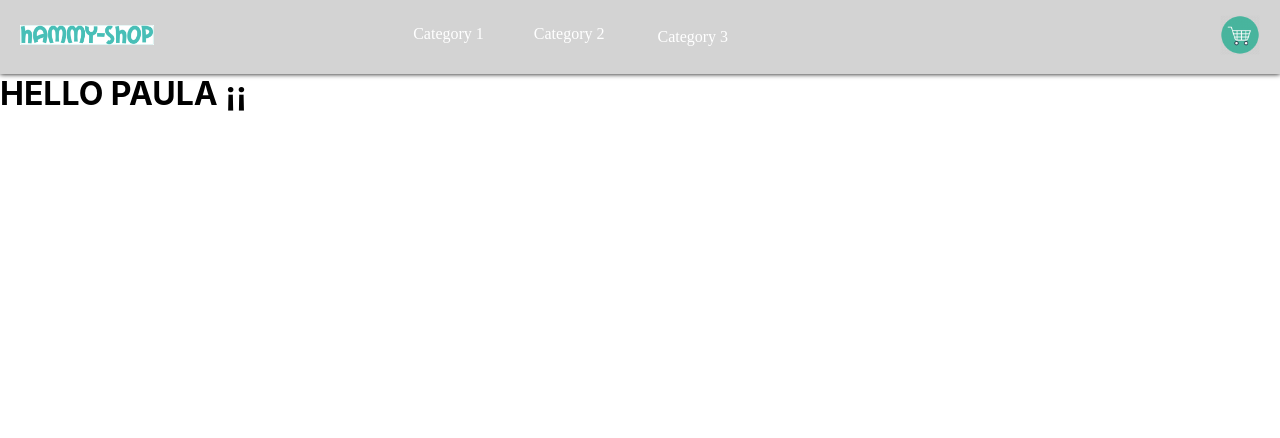
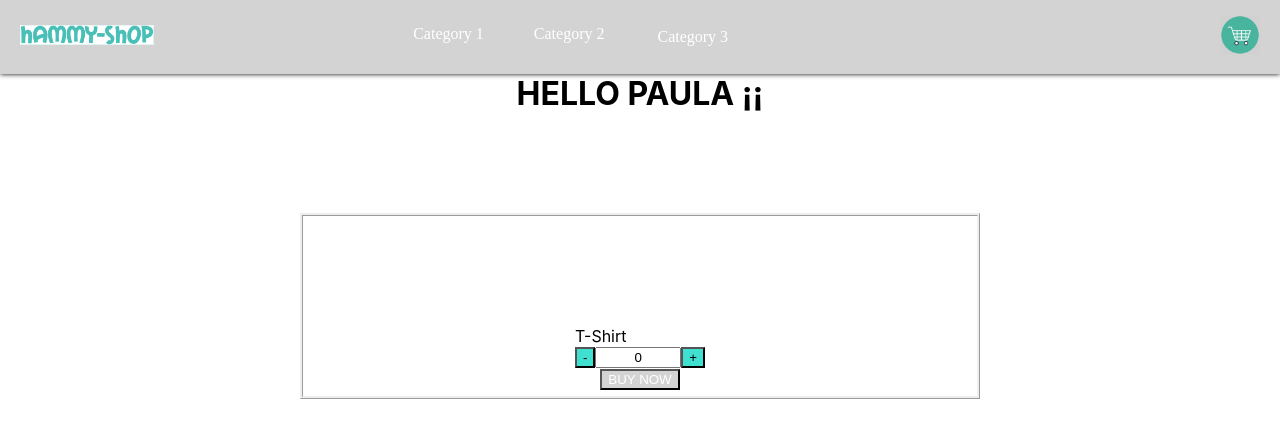
Before and after one commit to PaulaE89/ecommerce_ch, a React (Create React App) app: page / in a window 1280 px wide. Shown: the top 438 px of the page. Built offline with nearby package versions, Linux system fonts and the light colour scheme.

Commit message:
add itemCount

```diff
--- a/src/components/CartWidget/CartWidget.css
+++ b/src/components/CartWidget/CartWidget.css
@@ -4,5 +4,4 @@
     width: auto;
     margin-left: 50px;
 
-
 }
--- /dev/null
+++ b/src/components/ItemCount/ItemCount.css
@@ -0,0 +1,42 @@
+.btn_add_items{
+
+    display: flex;
+    justify-content: center;
+    border-style:ridge;
+    margin: 100px 300px;
+    height: 180px;
+
+}
+
+.btn_add_buy{
+    flex-direction: column;
+    margin-top: 110px;
+
+}
+
+.btn_add_sub{
+    border-radius: 8px;
+    flex-direction: row;
+}
+
+.value_buy{
+
+    width: 78px;
+    text-align: center;
+
+}
+
+.buy_btn{
+   text-align: center;
+}
+
+
+button.btn_sign{
+   background-color:rgb(64,224,208)
+}
+
+
+.btn_buy_now{
+    background: rgb(211,211,211);
+    color: white;
+}
--- /dev/null
+++ b/src/components/ItemCount/ItemCount.js
@@ -0,0 +1,49 @@
+import './ItemCount.css'
+import React, { useState } from 'react'
+
+
+export const ItemCount = ({ value, stock }) => {
+    const [counter, setCounter] = useState(value);
+    const [disable, setDisable] = useState(false);
+
+    const onAdd = () => {
+        if (counter === 10) {
+            setDisable(true)
+            alert(`there is  only ${stock} in stock`)
+        } else {
+            setCounter((c) => c + 1);
+        }
+    }
+
+    const subtraccion = () => {
+        if (counter === 0) {
+            alert('It is zero')
+        } else if (counter === 10) {
+            setDisable(false)
+            setCounter((c) => c - 1)
+        } else {
+            setCounter((c) => c - 1)
+        }
+    }
+
+    const handleChange = (e) => {
+        console.log('handle change called')
+    }
+
+
+    return (
+        <div className='btn_add_items'>
+            <div className='btn_add_buy'>
+                <p>T-Shirt</p>
+                <div className='btn_add_sub'>
+                    <button onClick={subtraccion} className='btn_sign'>-</button>
+                    <input value={counter} onChange={(e) => { handleChange(e) }} className='value_buy' ></input>
+                    <button onClick={onAdd} disabled={disable} className='btn_sign'>+</button>
+                </div>
+                <div className='buy_btn'>
+                    <button className='btn_buy_now'>BUY NOW</button>
+                </div>
+            </div>
+        </div>
+    )
+}
--- a/src/components/ItemListContainer/ItemListContainer.css
+++ b/src/components/ItemListContainer/ItemListContainer.css
@@ -1,6 +1,5 @@
-
 .list_items{
 
-    width: 50%;
-    height: 50%;
+    display: flex;
+    justify-content: center;
 }
--- a/src/components/ItemListContainer/ItemListContainer.js
+++ b/src/components/ItemListContainer/ItemListContainer.js
@@ -1,5 +1,5 @@
 import './ItemListContainer.css'
-
+import {ItemCount}from '../ItemCount/ItemCount'
 export const ItemListContainer=(props)=>{
 
 
@@ -7,6 +7,7 @@ export const ItemListContainer=(props)=>{
 
         <div>
            <h1 className='list_items'>HELLO {props.greeting} ¡¡ </h1>
+           <ItemCount value={0} stock='10'></ItemCount>
         </div>
     )
 }
--- a/src/components/navBar/navBar.css
+++ b/src/components/navBar/navBar.css
@@ -12,6 +12,7 @@
 }
 
 .left-navBar{
+
   display: flex;
   align-items: center;
 
```
